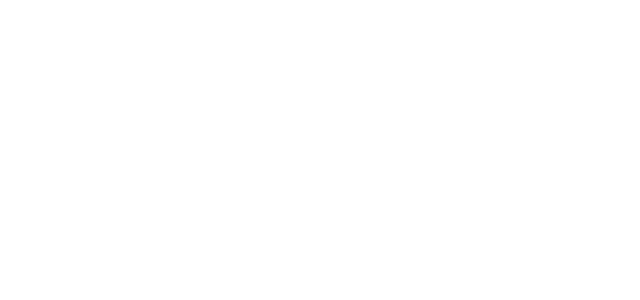
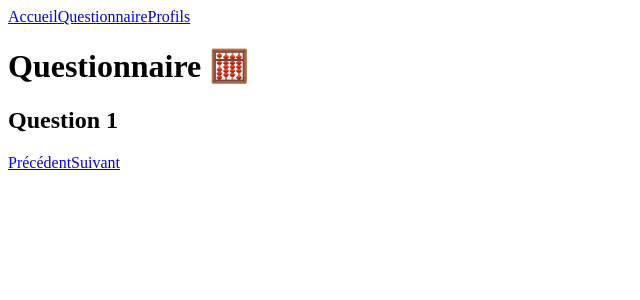
Before and after one commit to eleapmgt/shiny-agency, a React (Create React App) app: page /survey/1 in a window 1280 px wide. Before the commit this address had no page. Shown: the top 300 px of the page, without its empty margins (0-640 px from the left). Built offline with nearby package versions, Linux system fonts and the light colour scheme.

Commit message:
build: routes for new pages which are results and freelances

```diff
--- /dev/null
+++ b/src/components/Error/index.jsx
@@ -0,0 +1,9 @@
+function Error() {
+  return (
+    <div>
+      <h1>Oups 🙈 Cette page n'existe pas</h1>
+    </div>
+  )
+}
+
+export default Error
--- /dev/null
+++ b/src/components/Header/index.jsx
@@ -0,0 +1,13 @@
+import { Link } from 'react-router-dom'
+
+function Header() {
+  return (
+    <nav>
+      <Link to="/">Accueil</Link>
+      <Link to="/survey/1">Questionnaire</Link>
+      <Link to="/freelances">Profils</Link>
+    </nav>
+  )
+}
+
+export default Header
--- a/src/index.jsx
+++ b/src/index.jsx
@@ -1,15 +1,23 @@
 import React from 'react'
 import ReactDOM from 'react-dom'
-import { BrowserRouter as Router, Routes, Route } from "react-router-dom";
+import { BrowserRouter as Router, Route, Routes } from 'react-router-dom'
 import Home from './pages/Home'
-import Survey from './pages/Survey';
+import Survey from './pages/Survey'
+import Results from './pages/Results'
+import Freelances from './pages/Freelances'
+import Header from './components/Header'
+import Error from './components/Error'
 
 ReactDOM.render(
   <React.StrictMode>
     <Router>
+      <Header />
       <Routes>
         <Route path="/" element={<Home />} />
-        <Route path="/survey" element={<Survey />} />
+        <Route path="/survey/:questionNumber" element={<Survey />} />
+        <Route path="/results" element={<Results />} />
+        <Route path="/freelances" element={<Freelances />} />
+        <Route path="*" element={<Error />} />
       </Routes>
     </Router>
   </React.StrictMode>,
--- /dev/null
+++ b/src/pages/Freelances/index.jsx
@@ -0,0 +1,9 @@
+function Freelances() {
+  return (
+    <div>
+      <h1>Freelances 👩‍💻👨‍💻👩‍💻</h1>
+    </div>
+  )
+}
+
+export default Freelances
--- /dev/null
+++ b/src/pages/Results/index.jsx
@@ -0,0 +1,9 @@
+function Results() {
+  return (
+    <div>
+      <h1>Résultats</h1>
+    </div>
+  )
+}
+
+export default Results
--- a/src/pages/Survey.jsx
+++ /dev/null
@@ -1,9 +0,0 @@
-function Survey() {
-  return (
-      <div>
-          <h1>Questionnaire 🧮</h1>
-      </div>
-  )
-}
-
-export default Survey
--- /dev/null
+++ b/src/pages/Survey/index.jsx
@@ -0,0 +1,23 @@
+import { useParams } from 'react-router-dom'
+import { Link } from 'react-router-dom'
+
+function Survey() {
+  const { questionNumber } = useParams()
+  const questionNumberInt = parseInt(questionNumber)
+  const prevQuestionNumber = questionNumberInt === 1 ? 1 : questionNumberInt - 1
+  const nextQuestionNumber = questionNumberInt + 1
+  return (
+    <div>
+      <h1>Questionnaire 🧮</h1>
+      <h2>Question {questionNumber}</h2>
+      <Link to={`/survey/${prevQuestionNumber}`}>Précédent</Link>
+      {questionNumberInt === 10 ? (
+        <Link to="/results">Résultats</Link>
+      ) : (
+        <Link to={`/survey/${nextQuestionNumber}`}>Suivant</Link>
+      )}
+    </div>
+  )
+}
+
+export default Survey
```
